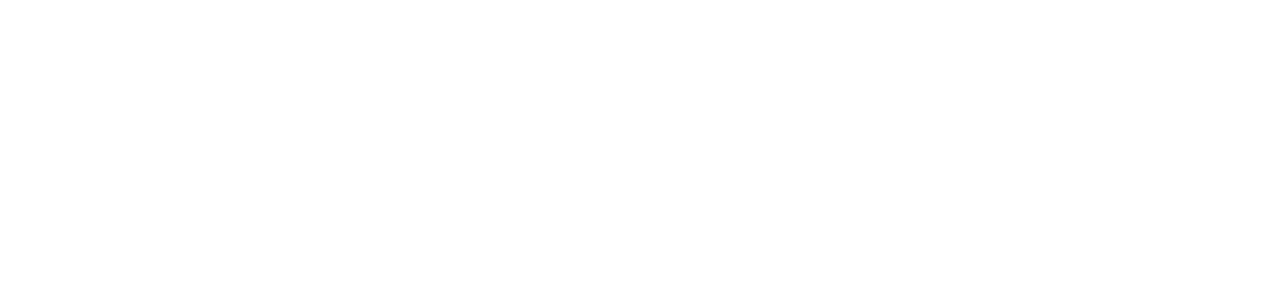
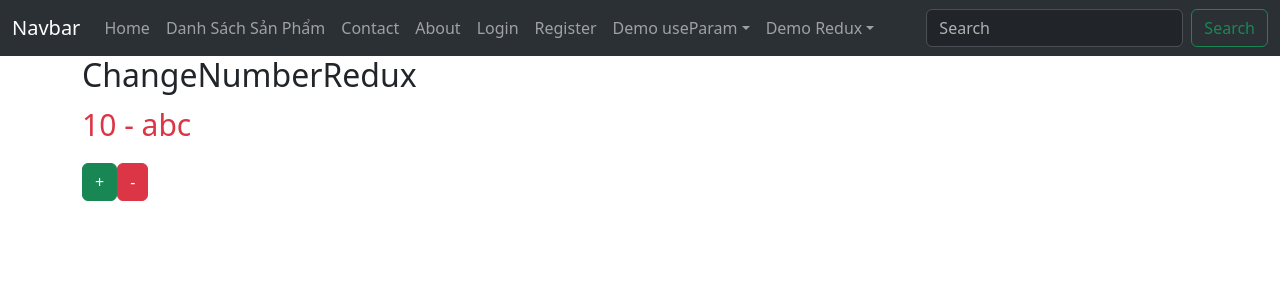
Before and after one commit to khloe1425/reactjsbc97, a React (Vite) app: page /change-number-redux in a window 1280 px wide. Before the commit this address had no page. Shown: the top 300 px of the page. Built offline with nearby package versions, Linux system fonts and the light colour scheme.

Commit message:
react buoi12

```diff
--- a/package.json
+++ b/package.json
@@ -10,10 +10,12 @@
     "preview": "vite preview"
   },
   "dependencies": {
+    "@reduxjs/toolkit": "^2.13.0",
     "axios": "^1.20.0",
     "formik": "^2.4.9",
     "react": "^19.2.8",
     "react-dom": "^19.2.8",
+    "react-redux": "^9.3.0",
     "react-router-dom": "^7.18.4",
     "yup": "^1.7.1"
   },
--- a/src/components/HeaderHomeRoutes.jsx
+++ b/src/components/HeaderHomeRoutes.jsx
@@ -45,6 +45,19 @@
 
                                 </ul>
                             </li>
+                             <li className="nav-item dropdown">
+                                <a className="nav-link dropdown-toggle" href="#" role="button" data-bs-toggle="dropdown" aria-expanded="false">
+                                    Demo Redux
+                                </a>
+                                <ul className="dropdown-menu">
+                                    <li>
+
+                                        <NavLink className="nav-link" to="/change-number-redux">Change Number</NavLink>
+                                    </li>
+
+
+                                </ul>
+                            </li>
 
                         </ul>
                         <form className="d-flex" role="search">
--- a/src/main.jsx
+++ b/src/main.jsx
@@ -20,14 +20,17 @@
 import CreateProduct from "./pages/AdminPages/CreateProduct";
 import EditProduct from "./pages/AdminPages/EditProduct";
 import CreateAndEditProduct from "./pages/AdminPages/CreateAndEditProduct";
+// Import Provider, store: kết nối store, redux với ứng dụng
+import { Provider } from "react-redux";
+import { store } from "./redux/store";
+import ChangeNumberRedux from "./pages/DemoRedux/ChangeNumberRedux";
 
 createRoot(document.getElementById("root")).render(
 
   <BrowserRouter>
-    {/* Thêm header dùng chung cho tất cả các trang */}
-    {/* <HeaderHomeRoutes /> */}
-    {/*Routes: Nhóm các trang liên quan, dùng chung 1 template */}
-    {/* url?tenThamSo=value; url/:tenThamSo => user thấy: url/giá trị tham số*/}
+    <Provider store={store}>
+
+
       <Routes>
         <Route path="" element={<HomeTemplate />}>
           <Route index element={<HomePage />} />
@@ -41,6 +44,8 @@
           <Route path="forgot-password" element={<ForgotPass />} />
           <Route path="detail/:id" element={<Detail />} />
           <Route path="get-all-product" element={<GetAllProduct />} />
+
+          <Route path="change-number-redux" element={<ChangeNumberRedux />} />
 
         </Route>
       </Routes>
@@ -58,6 +63,7 @@
 
       </Routes>
 
+    </Provider>
 
   </BrowserRouter>
 );
--- /dev/null
+++ b/src/pages/DemoRedux/ChangeNumberRedux.jsx
@@ -0,0 +1,43 @@
+import React from 'react'
+import { useDispatch, useSelector } from 'react-redux'
+
+const ChangeNumberRedux = () => {
+    //B1: kết nối và lấy dữ liệu (state) từ reducer về component => dùng useSelector
+    // B2: binding dữ liệu lên UI
+    // B3: đưa dữ liệu đổi lên reducer  (useDispatch)
+    //thay đổi giá trị của numberReducer (state)
+    // Đẩy dữ liệu lên store reducer (Dispatch)
+    /**
+     * Dispatch(action)
+     * + truyền đối tượng action
+     * + action ={
+     *      type: Không đặt tên trùng , giúp định nghĩa loai hành động,
+     *      payload: dữ liệu thay đổi cần gửi lên store reducer
+     * }
+     */
+
+    // const numberReducer = useSelector(rootReducer => rootReducer.numberReducer)
+    // const stringReducer = useSelector(rootReducer => rootReducer.stringReducer)
+
+    const { numberReducer, stringReducer } = useSelector(rootReducer => rootReducer)
+
+    const dispatch =  useDispatch()
+
+    return (
+        <div className='container'>
+            <h2>ChangeNumberRedux</h2>
+            <p className='text-danger' style={{ fontSize: "30px" }}>{numberReducer} - {stringReducer}</p>
+            <button className='btn btn-success' onClick={() => {
+                const action = {
+                    type: 'CHANGE_NUMBER_ACTION',
+                    payload: 1
+                }
+                dispatch(action)
+
+             }}>+</button>
+            <button className='btn btn-danger'>-</button>
+        </div>
+    )
+}
+
+export default ChangeNumberRedux
--- /dev/null
+++ b/src/redux/store.jsx
@@ -0,0 +1,33 @@
+import { configureStore } from "@reduxjs/toolkit";
+
+/**
+ * reducer: hàm trả về state, khi state thay đổi sẽ tự động kiểm tra và render lại component
+ * hàm kích hoạt khi ứng dụng được khởi tạo, và mỗi lần đưa dữ liệu lên reducer
+ *
+ * B1: thiết lập store (thiết lập 1 lần khi mới cài redux)
+ *  B1-1: kết nối store, redux vào ứng dụng
+ * B2: tạo state tập trung (reducer)
+ * B3: kết nối component với reducer đẻ lấy dữ liệu state xuống component
+ *
+ */
+export const store = configureStore({
+    reducer:{
+        //Nơi quản lý state tập trung cho toàn bộ ứng dụng
+        numberReducer: (stateNumber = 10,action) => {
+            console.log('numberReducer', action)
+
+            if (action.type == 'CHANGE_NUMBER_ACTION'){
+                stateNumber = stateNumber + action.payload
+            }
+
+            //reducer tự kiểm tra giá trị state có đổi không => có đổi thì render lại UI, ngược lại thfi ko render lại
+            // reducer so sánh địa chỉ ô nhớ
+            return stateNumber
+         },
+        stringReducer: (stateString = "abc") =>{
+
+            return stateString
+        }
+
+    }
+})
```
Also changed, not shown: 1 other file (tests, documents, lock files or other folders). Lines whose indentation alone changed are shown as unchanged.
